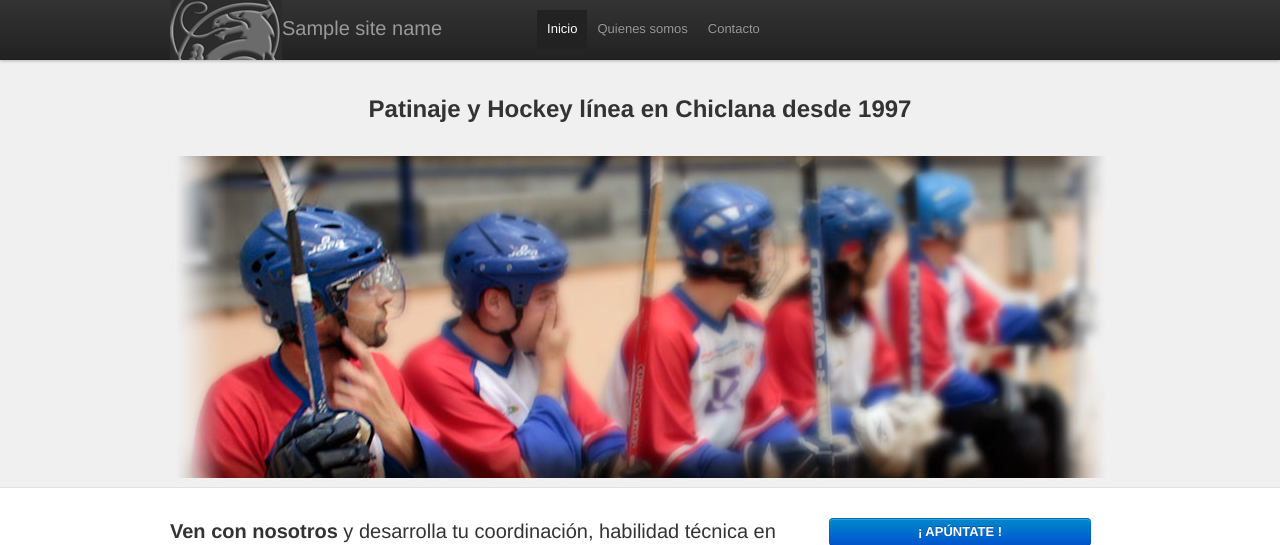
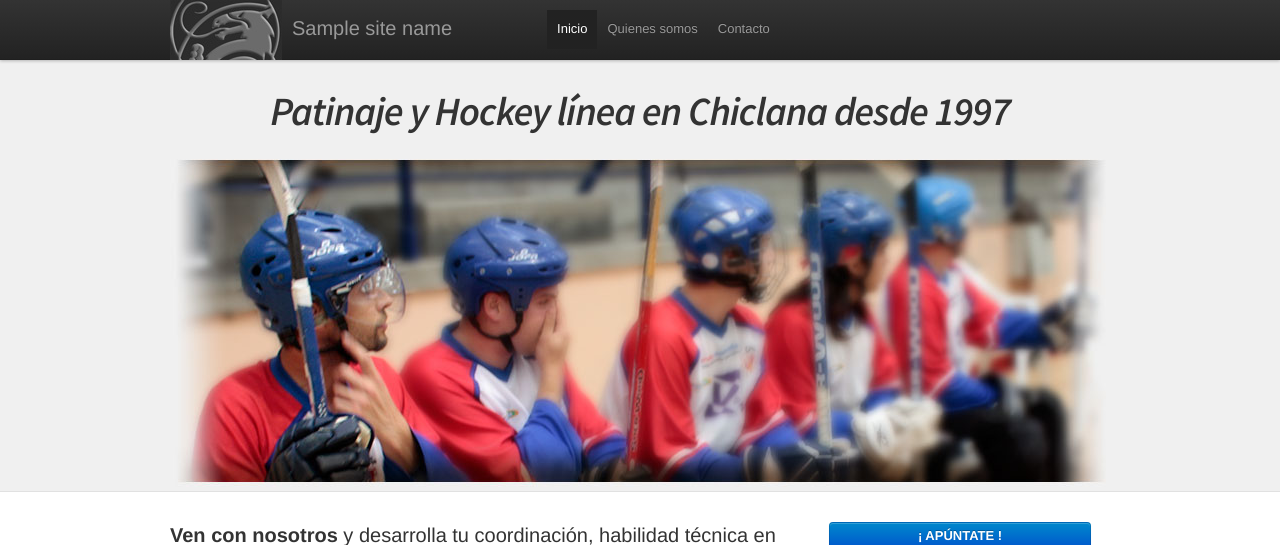
Before and after one commit to demula/inlinesanctipetri, a Python web app: template templates/index.html in a window 1280 px wide. Shown: the top 545 px of the page. Run offline with Jinja, Linux system fonts and the light colour scheme; the template is opened without the code that fills it: most values are stand-ins (such as "Sample title", 1, 10 or a date in 2020); some libraries are stand-ins or nearby versions.

Commit message:
cambio en texto principal y uso de google web fonts

```diff
--- a/static/css/sanctipetri.css
+++ b/static/css/sanctipetri.css
@@ -1,6 +1,13 @@
+@import url(http://fonts.googleapis.com/css?family=Source+Sans+Pro:600italic);
+
 body {
         padding-top: 40px;
       }
+
+#logo_club {
+	margin-right: 10px;
+	}
+
 .hero-unit {
 	background: #F0F0F0;
 	border-top: 3px solid #EBEBEB;
@@ -13,8 +20,10 @@
 }
 
 .hero-unit h1 {
+  font-family: 'Source Sans Pro', sans-serif;
+  font-style: italic;
   margin-bottom: 0;
-  font-size: 60px;
+  font-size: 40px;
   line-height: 1;
   letter-spacing: -1px;
   color: inherit;
--- a/templates/index.html
+++ b/templates/index.html
@@ -34,7 +34,7 @@
             <span class="icon-bar"></span>
           </a>
           <a class="brand" href="#">
-<img alt='Logo Club' src='/img/logoW.jpg' />{{ site_name }}</a>
+<img id="logo_club" alt='Logo Club' src='/img/logoW.jpg' />{{ site_name }}</a>
           <div class="nav-collapse">
             <ul class="nav">
               <li class="active"><a href="#">Inicio</a></li>
@@ -50,7 +50,7 @@
 	<div class='hero-unit ac'>
       <div class='container'>
 	  <br>
-        <h2>Patinaje y Hockey línea en Chiclana desde 1997</h2>
+        <h1>Patinaje y Hockey línea en Chiclana desde 1997</h1>
         <div class='big-media'>
           <img alt='Fleet maintenance software, and so much more.' height='340' src='/img/cabecera3w.jpg' width='940' />
         </div>
```
